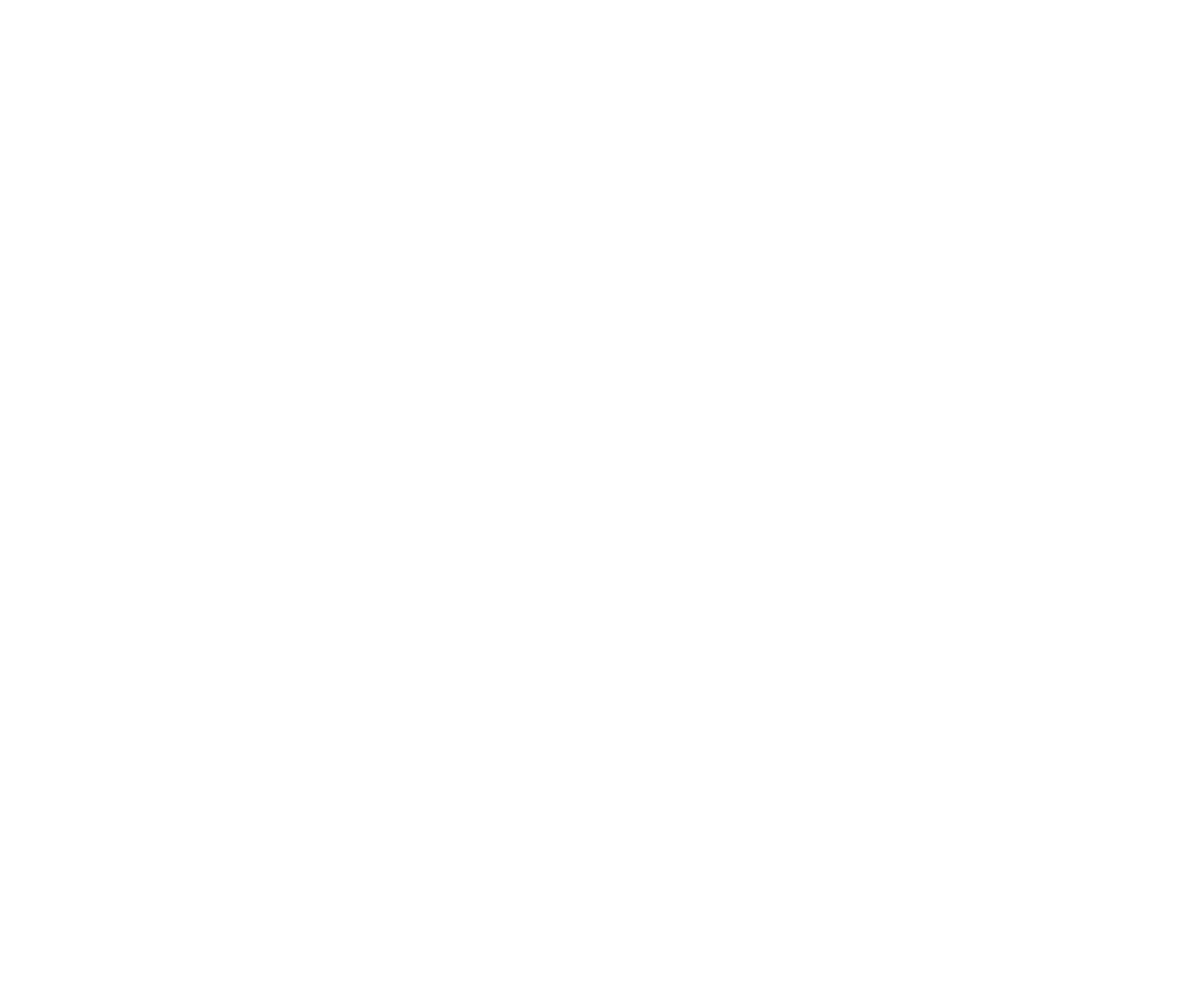
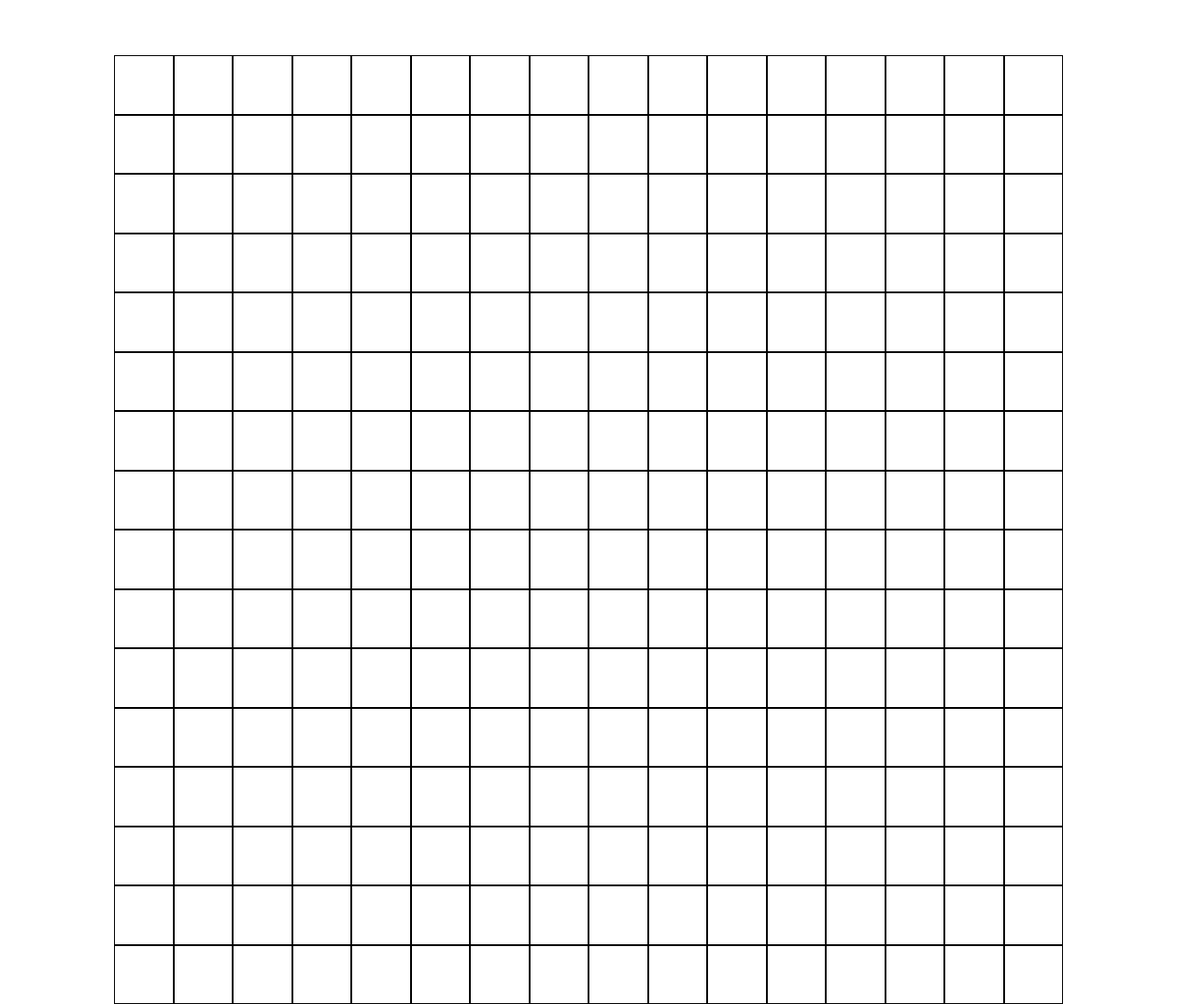
Before and after one commit to rj968/webDev, a plain HTML site: page etch-a-sketch/index.html in a window 1280 px wide. Shown: the whole page at 92% size. Before the commit the page ends 800 px from the top, so only its background shows below. Drawn offline with Linux system fonts and the light colour scheme.

Commit message:
feat: add grid layout and mouse colouring
1000px*1000px grid with variable number of boxes allowed.
Check mouse movement over the grid an colour hovered over boxes red.

```diff
--- a/etch-a-sketch/index.html
+++ b/etch-a-sketch/index.html
@@ -8,6 +8,6 @@
     <link rel="stylesheet" href="style.css">
 </head>
 <body>
-
+    <div class="grid"></div>
 </body>
 </html>
--- a/etch-a-sketch/script.js
+++ b/etch-a-sketch/script.js
@@ -0,0 +1,27 @@
+let side = 16
+const grid = document.querySelector(".grid");
+let grid_size = 1000;
+let box_size = grid_size / side;
+
+for(let i = 0; i < side; i++)
+{
+    let row = document.createElement("div")
+    row.classList.add("row");
+    for(let j = 0; j < side; j++)
+    {
+        let box = document.createElement("div")
+        box.classList.add("box")
+        box.style.height = box_size + "px";
+        box.style.width = box_size + "px";
+        row.appendChild(box)
+    }
+    grid.appendChild(row)
+}
+
+grid.addEventListener("mouseover",
+    (event) => {
+        if(!event.target.classList.contains("box"))
+            return;
+        event.target.style.backgroundColor = "red";
+    }
+)
--- a/etch-a-sketch/style.css
+++ b/etch-a-sketch/style.css
@@ -0,0 +1,22 @@
+* {
+    /* border: 1px solid red; */
+    margin: 0;
+    padding: 0;
+}
+
+.grid{
+    display: flex;
+    flex-direction: column;
+    justify-content: center;
+    align-items: center;
+    padding-top: 60px;
+}
+
+.row{
+    display: flex;
+}
+
+.box{
+    border: 1px solid black;
+    background-color: white;
+}
```
